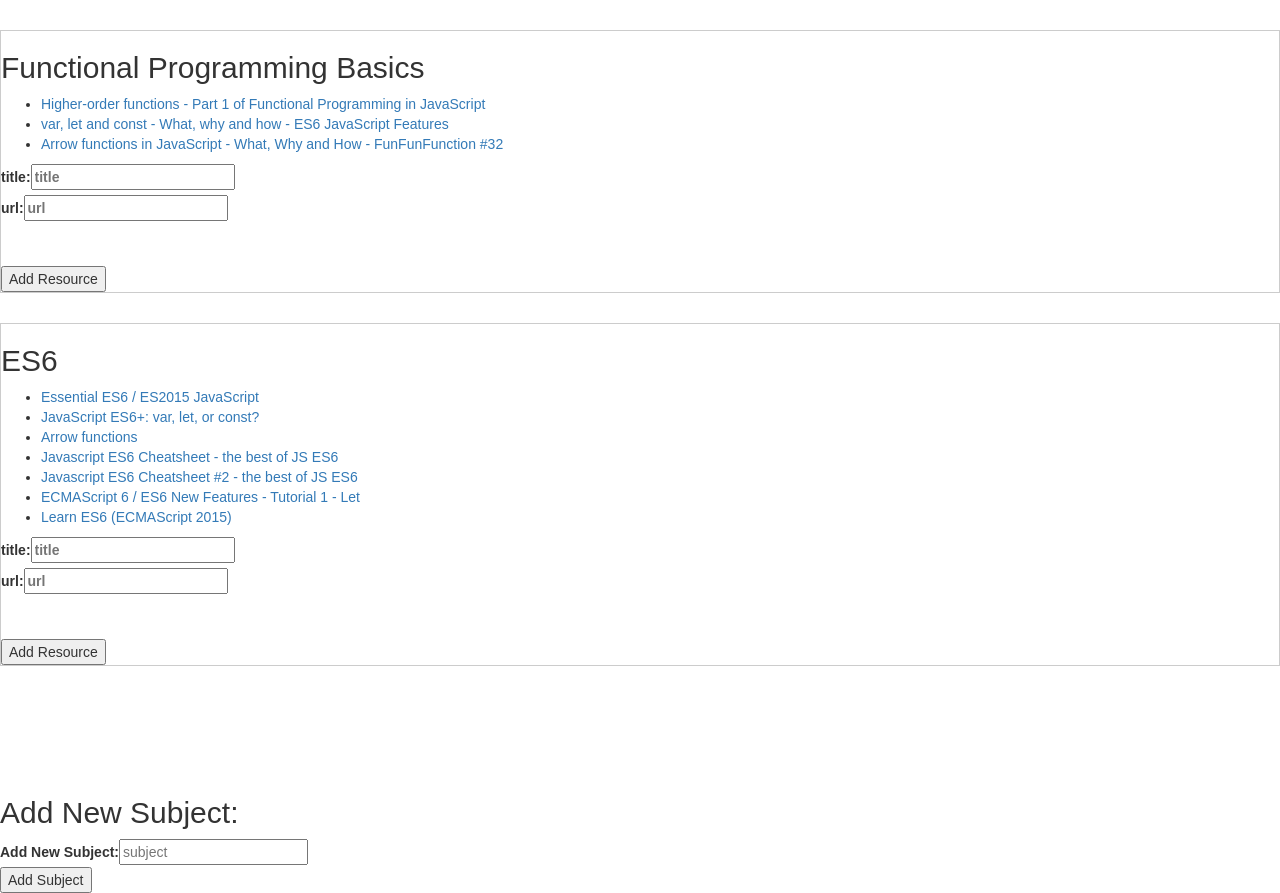
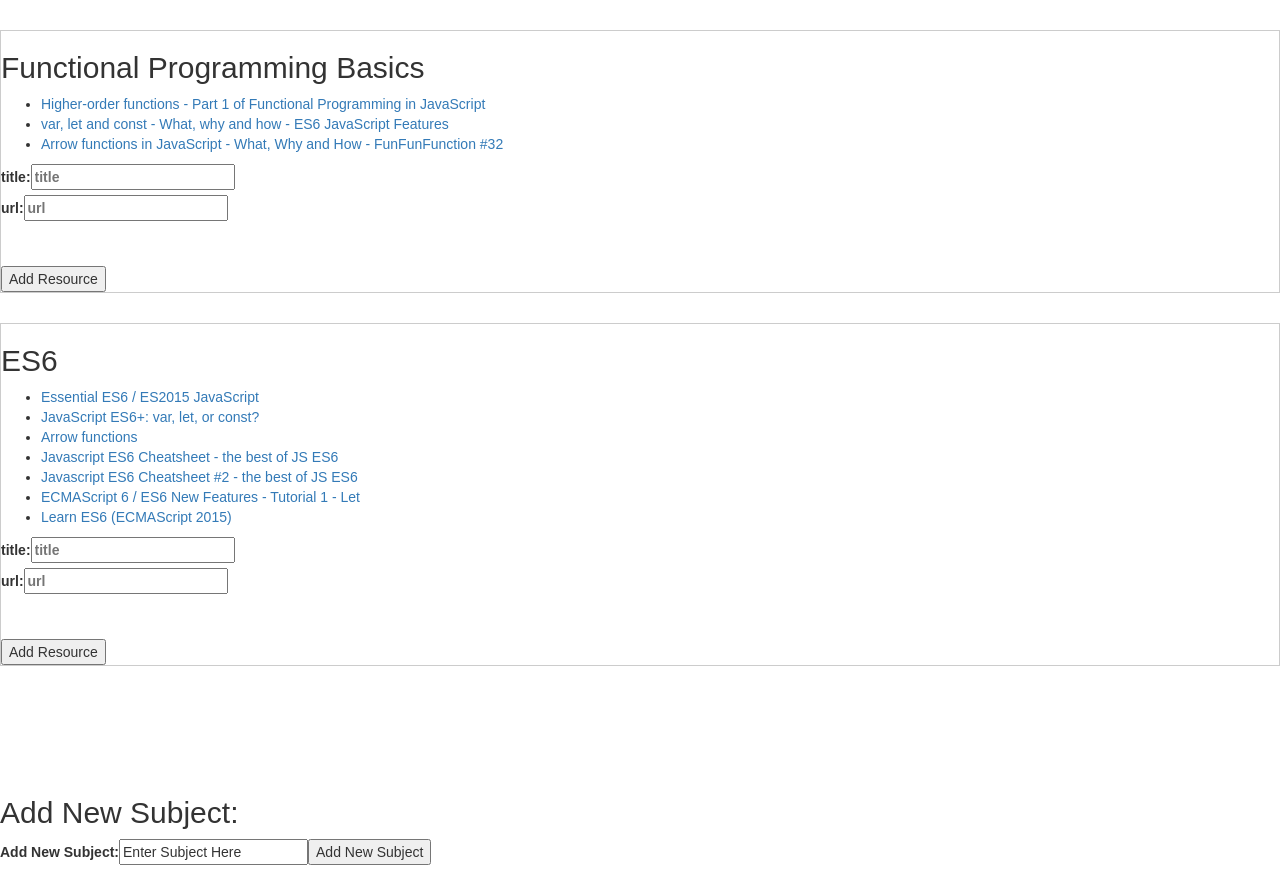
Before and after one commit to talipoo2/bookmarks, a React (Create React App) app: page / in a window 1280 px wide. After the commit the page ends 867 px from the top, so only its background shows below. Built offline with nearby package versions, Linux system fonts and the light colour scheme.

Commit message:
moved add new subject to new component

```diff
--- a/src/App.js
+++ b/src/App.js
@@ -2,6 +2,7 @@ import React, { Component } from 'react';
 import logo from './logo.svg';
 import './App.css';
 import Subject from './Subject';
+import NewSubject from './NewSubject';
 // import Button from './Button';
 // import InputField from './InputField';
 
@@ -14,7 +15,6 @@ class App extends Component {
 
     this.addNewResource = this.addNewResource.bind(this);
     this.addNewSubject = this.addNewSubject.bind(this);
-    this.handleInputChangeSubject = this.handleInputChangeSubject.bind(this);
 
     this.state =  {
 
@@ -82,29 +82,14 @@ class App extends Component {
     this.setState(tempState);
   }
 
-  addNewSubject(event) {
-    // console.log("I'm a Button!");
-    const newSubject =  {
-      subject: this.state.subject,
-      resources: [],
-    }
+  addNewSubject(subject) {
     const tempState = this.state;
-    tempState.resources.push(newSubject);
+    tempState.resources.push(subject);
     this.setState(tempState);
-
   }
 
-  handleInputChangeSubject(event) {
-      const target = event.target;
-      const value = target.value;
-      const name = target.name;
-
-      this.setState({
-        [name]: value
-      });
-      // console.log(this.state);
-   }
-
+  deleteSubject(subject) {
+  }
 
   render() {
     return (
@@ -117,26 +102,8 @@ class App extends Component {
             )
           }
         )}
-        <div><br/> <br/> <br/> <br/>
-          <h2>Add New Subject:</h2>
-          <form>
-            <label htmlFor="subject">
-            Add New Subject:
-            </label>
-            <input
-            name="subject"
-            placeholder="subject"
-            type="text"
-            value={this.state.subject}
-          onChange={this.handleInputChangeSubject} />
-          </form>
-          <button onClick={this.addNewSubject}>Add Subject</button>
-        </div>
+        <NewSubject addNewSubject={this.addNewSubject} />
       </div>
-
-
-
-
     );
   }
 }
--- /dev/null
+++ b/src/NewSubject.js
@@ -0,0 +1,70 @@
+import React, { Component } from 'react';
+
+export default class NewSubject extends Component {
+	constructor(props) {
+		super(props);
+
+		this.handleInputChange = this.handleInputChange.bind(this);
+		this.handleSubmit = this.handleSubmit.bind(this);
+
+		this.state = {
+			subject: "Enter Subject Here",
+			resources: [],
+		}
+	}
+
+	// event handlers
+  	handleInputChange(event) {
+      const target = event.target;
+      const value = target.value;
+      const name = target.name;
+      this.setState({
+        [name]: value
+      });
+    }
+
+    handleSubmit(event) {
+    	event.preventDefault();
+    	const newSubject = {
+    		subject: this.state.subject,
+    		resources: [],
+    	}
+    	this.props.addNewSubject(newSubject);
+    }
+
+	render() {
+		return(
+			<div>
+				<br/> <br/> <br/> <br/>
+				<h2>Add New Subject:</h2>
+				<form>
+					<label>
+					Add New Subject:
+					</label>
+					<input
+						name="subject"
+						type="text"
+						value={this.state.subject}
+						onChange={this.handleInputChange}
+					/>
+					<button onClick={this.handleSubmit}>Add New Subject</button>
+				</form>
+        	</div>
+		)
+	}
+}
+
+//
+//
+// 	          	<form>
+// 	            <label htmlFor="subject">
+// 	            Add New Subject:
+// 	            </label>
+// 	            <input
+// 	            name="subject"
+// 	            placeholder="subject"
+// 	            type="text"
+// 	            value={this.state.subject}
+// 	          	onChange={this.handleInputChangeSubject} />
+// 	         	</form>
+// 	         	<button onClick={this.addNewSubject}>Add Subject</button>
```
